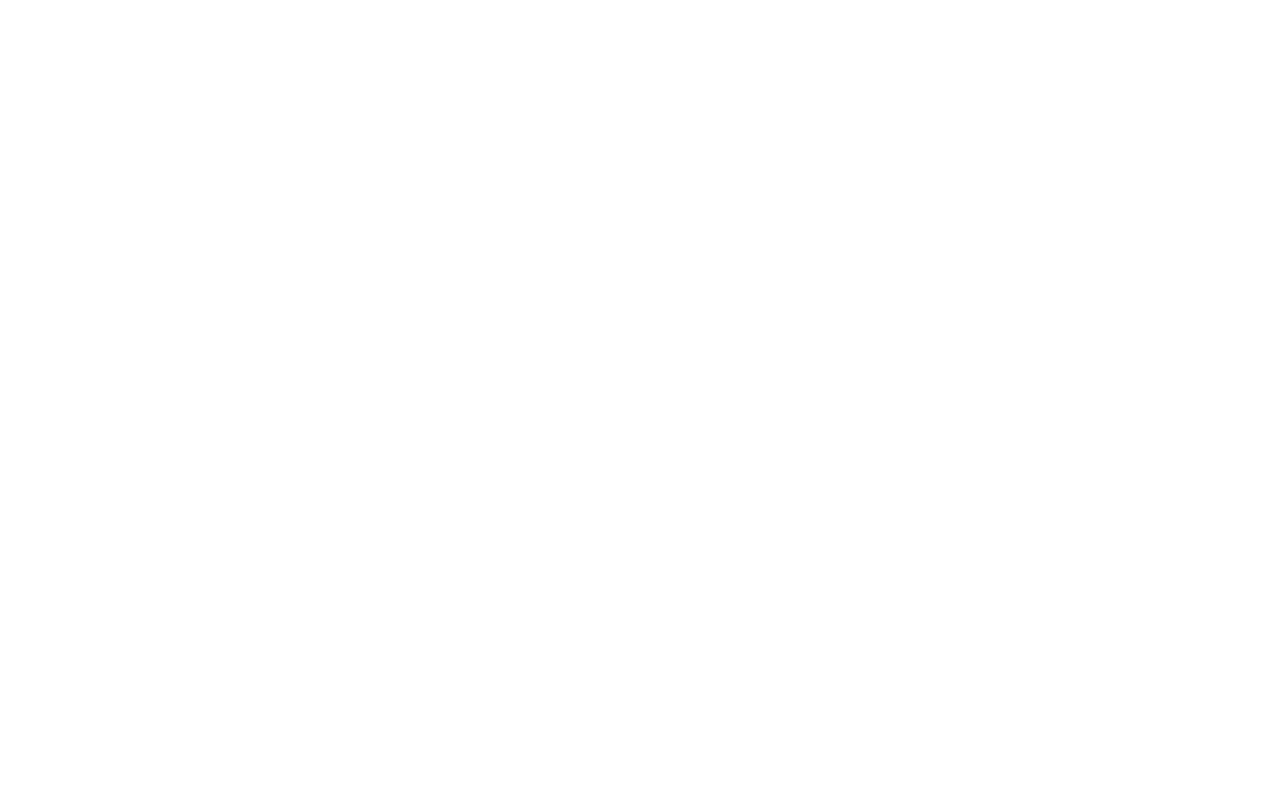
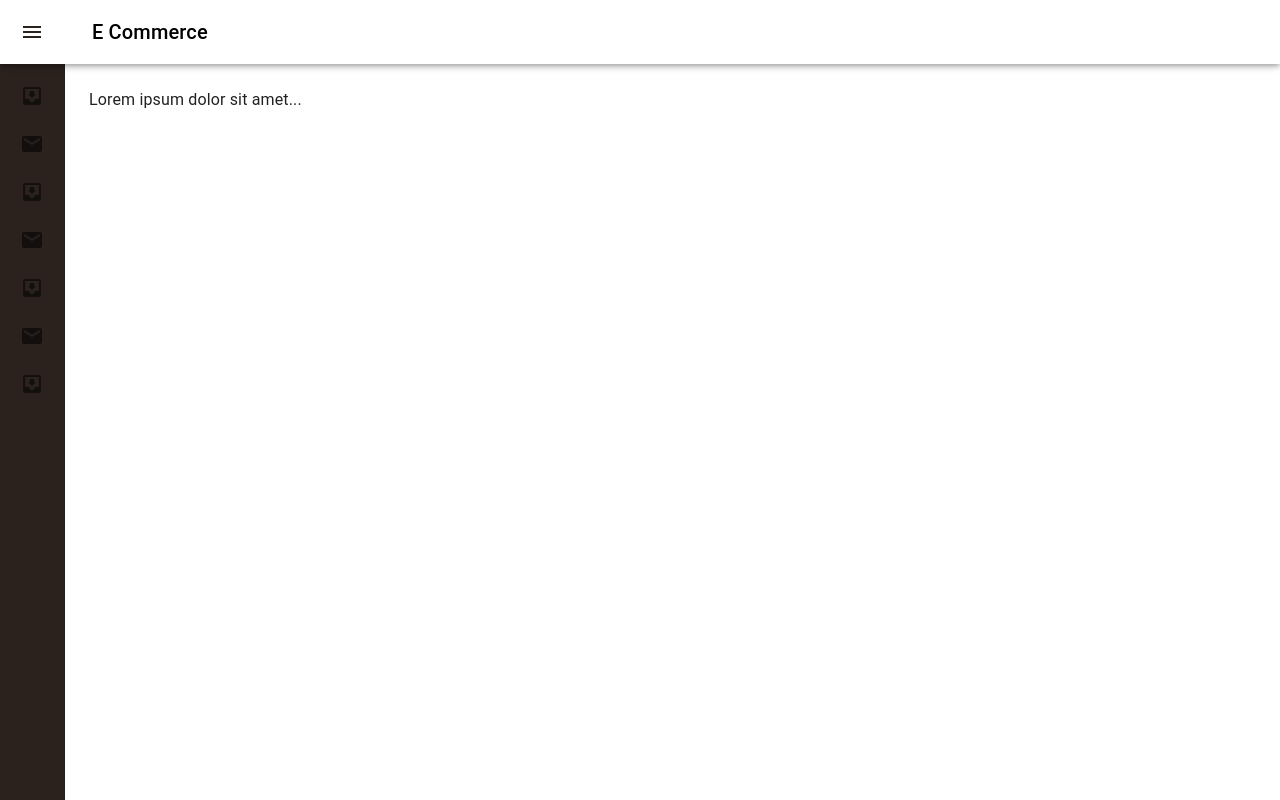
Before and after one commit to Shweta01-Beladiya/E-Com-Admin, a React (Create React App) app: page /dashboard in a window 1280 px wide. Built offline with nearby package versions, Linux system fonts and the light colour scheme.

Commit message:
shweta20-01

```diff
--- a/src/App.js
+++ b/src/App.js
@@ -1,11 +1,19 @@
-import 'bootstrap/dist/css/bootstrap.min.css';
 import './App.css';
+import { BrowserRouter, Route, Routes } from 'react-router-dom';
+import Layout from './Component/Layout';
+import './CSS/s_style.css';
 
 function App() {
   return (
-   <div>
-
-   </div>
+    <div>
+      <BrowserRouter>
+          <Routes>
+            <Route path="/dashboard" element={<Layout />}>
+            {/* <Route index element={<Dashboard />} /> */}
+            </Route>
+          </Routes>
+      </BrowserRouter>
+    </div>
   );
 }
 
--- /dev/null
+++ b/src/CSS/s_style.css
@@ -0,0 +1,9 @@
+/* .css-7mxpdy-MuiPaper-root-MuiAppBar-root{
+        background-color:white !important;
+    --AppBar-background:white !important;
+    color: black !important;
+} */
+ .css-1lwhjos-MuiPaper-root-MuiDrawer-paper{
+    background-color: #2B221E !important;
+    color: white !important;
+ }
--- /dev/null
+++ b/src/Component/Header.jsx
@@ -0,0 +1,9 @@
+const Header = () => {
+    return(
+        <div>
+            <h1>Header</h1>
+        </div>
+    )
+}
+
+export default Header;
--- /dev/null
+++ b/src/Component/Layout.jsx
@@ -0,0 +1,21 @@
+import { useState } from "react";
+import Sideabr from "./Sidebar";
+import Header from "./Header";
+import { Outlet } from "react-router-dom";
+
+const Layout = () => {
+    const [isOpen, setIsOpen] = useState();
+    return (
+        <div className='d-md-flex'>
+            <Sideabr open={isOpen} setopen={setIsOpen} />
+            <div className='flex-grow-1'>
+                <Header open={isOpen} setopen={setIsOpen} />
+                <main>
+                    <Outlet />
+                </main>
+            </div>
+        </div>
+    )
+}
+
+export default Layout;
--- /dev/null
+++ b/src/Component/Sidebar.jsx
@@ -0,0 +1,169 @@
+import * as React from 'react';
+import { styled, useTheme } from '@mui/material/styles';
+import Box from '@mui/material/Box';
+import MuiDrawer from '@mui/material/Drawer';
+import MuiAppBar from '@mui/material/AppBar';
+import Toolbar from '@mui/material/Toolbar';
+import List from '@mui/material/List';
+import CssBaseline from '@mui/material/CssBaseline';
+import Typography from '@mui/material/Typography';
+import Divider from '@mui/material/Divider';
+import IconButton from '@mui/material/IconButton';
+import MenuIcon from '@mui/icons-material/Menu';
+import ChevronLeftIcon from '@mui/icons-material/ChevronLeft';
+import ChevronRightIcon from '@mui/icons-material/ChevronRight';
+import ListItem from '@mui/material/ListItem';
+import ListItemButton from '@mui/material/ListItemButton';
+import ListItemIcon from '@mui/material/ListItemIcon';
+import ListItemText from '@mui/material/ListItemText';
+import InboxIcon from '@mui/icons-material/MoveToInbox';
+import MailIcon from '@mui/icons-material/Mail';
+
+const drawerWidth = 240;
+
+const openedMixin = (theme) => ({
+  width: drawerWidth,
+  transition: theme.transitions.create('width', {
+    easing: theme.transitions.easing.sharp,
+    duration: theme.transitions.duration.enteringScreen,
+  }),
+  overflowX: 'hidden',
+});
+
+const closedMixin = (theme) => ({
+  transition: theme.transitions.create('width', {
+    easing: theme.transitions.easing.sharp,
+    duration: theme.transitions.duration.leavingScreen,
+  }),
+  overflowX: 'hidden',
+  width: `calc(${theme.spacing(7)} + 1px)`,
+  [theme.breakpoints.up('sm')]: {
+    width: `calc(${theme.spacing(8)} + 1px)`,
+  },
+});
+
+const DrawerHeader = styled('div')(({ theme }) => ({
+  display: 'flex',
+  alignItems: 'center',
+  justifyContent: 'flex-end',
+  padding: theme.spacing(0, 1),
+  ...theme.mixins.toolbar,
+}));
+
+const AppBar = styled(MuiAppBar, {
+  shouldForwardProp: (prop) => prop !== 'open',
+})(({ theme, open }) => ({
+  zIndex: theme.zIndex.drawer + 1,
+  transition: theme.transitions.create(['width', 'margin'], {
+    easing: theme.transitions.easing.sharp,
+    duration: theme.transitions.duration.leavingScreen,
+  }),
+  ...(open && {
+    marginLeft: drawerWidth,
+    width: `calc(100% - ${drawerWidth}px)`,
+    transition: theme.transitions.create(['width', 'margin'], {
+      easing: theme.transitions.easing.sharp,
+      duration: theme.transitions.duration.enteringScreen,
+    }),
+  }),
+}));
+
+const Drawer = styled(MuiDrawer, {
+  shouldForwardProp: (prop) => prop !== 'open'
+})(({ theme, open }) => ({
+  width: drawerWidth,
+  flexShrink: 0,
+  whiteSpace: 'nowrap',
+  boxSizing: 'border-box',
+  ...(open && {
+    ...openedMixin(theme),
+    '& .MuiDrawer-paper': openedMixin(theme),
+  }),
+  ...(!open && {
+    ...closedMixin(theme),
+    '& .MuiDrawer-paper': closedMixin(theme),
+  }),
+}));
+
+const Sidebar = () => {
+  const theme = useTheme();
+  const [open, setOpen] = React.useState(false);
+
+  const handleDrawerOpen = () => {
+    setOpen(true);
+  };
+
+  const handleDrawerClose = () => {
+    setOpen(false);
+  };
+
+  return (
+    <Box sx={{ display: 'flex' }}>
+      <CssBaseline />
+      <AppBar position="fixed" open={open} >
+        <Toolbar  className='bg-white'>
+          <IconButton
+            color="inherit"
+            aria-label="open drawer"
+            onClick={handleDrawerOpen}
+            edge="start"
+            sx={{
+              marginRight: 5,
+              ...(open && { display: 'none' }),
+            }}
+          >
+            <MenuIcon className='text-[#2B221E]' />
+          </IconButton>
+          <Typography variant="h6" noWrap component="div" className='text-black'>
+           E Commerce
+          </Typography>
+        </Toolbar>
+      </AppBar>
+      <Drawer variant="permanent" open={open} >
+        <DrawerHeader className='bg-[#2B221E] '>
+            <h1 className='text-xl font-bold'>LOGO</h1>
+          <IconButton onClick={handleDrawerClose} >
+            {theme.direction === 'rtl' ? <ChevronRightIcon className='text-white' /> : <ChevronLeftIcon className='text-white' />}
+          </IconButton>
+        </DrawerHeader>
+        {/* <Divider /> */}
+        <List >
+          {['Inbox', 'Starred', 'Send email', 'Drafts','All mail', 'Trash', 'Spam'].map((text, index) => (
+            <ListItem key={text} disablePadding sx={{ display: 'block' }}>
+              <ListItemButton
+                sx={{
+                  minHeight: 48,
+                  justifyContent: open ? 'initial' : 'center',
+                  px: 2.5,
+                }}
+                className='fill-[#ffffff]'
+              >
+                <ListItemIcon
+                  sx={{
+                    minWidth: 0,
+                    mr: open ? 3 : 'auto',
+                    justifyContent: 'center',
+                  }}
+                >
+                  {index % 2 === 0 ? <InboxIcon /> : <MailIcon />}
+                </ListItemIcon>
+                <ListItemText
+                  primary={text}
+                  sx={{ opacity: open ? 1 : 0 }}
+                />
+              </ListItemButton>
+            </ListItem>
+          ))}
+        </List>
+      </Drawer>
+      <Box component="main" sx={{ flexGrow: 1, p: 3 }}>
+        <DrawerHeader />
+        <Typography>
+          Lorem ipsum dolor sit amet...
+        </Typography>
+      </Box>
+    </Box>
+  );
+};
+
+export default Sidebar;
--- /dev/null
+++ b/src/Pages/Dashboard.jsx
@@ -0,0 +1,8 @@
+
+const Dashboard = () => {
+    return (
+        <>
+            <h1>Dashboard</h1>
+        </>
+    )
+}
```
Also changed, not shown: package.json (+7 -1 lines), 1 other file (tests, documents, lock files or other folders).
